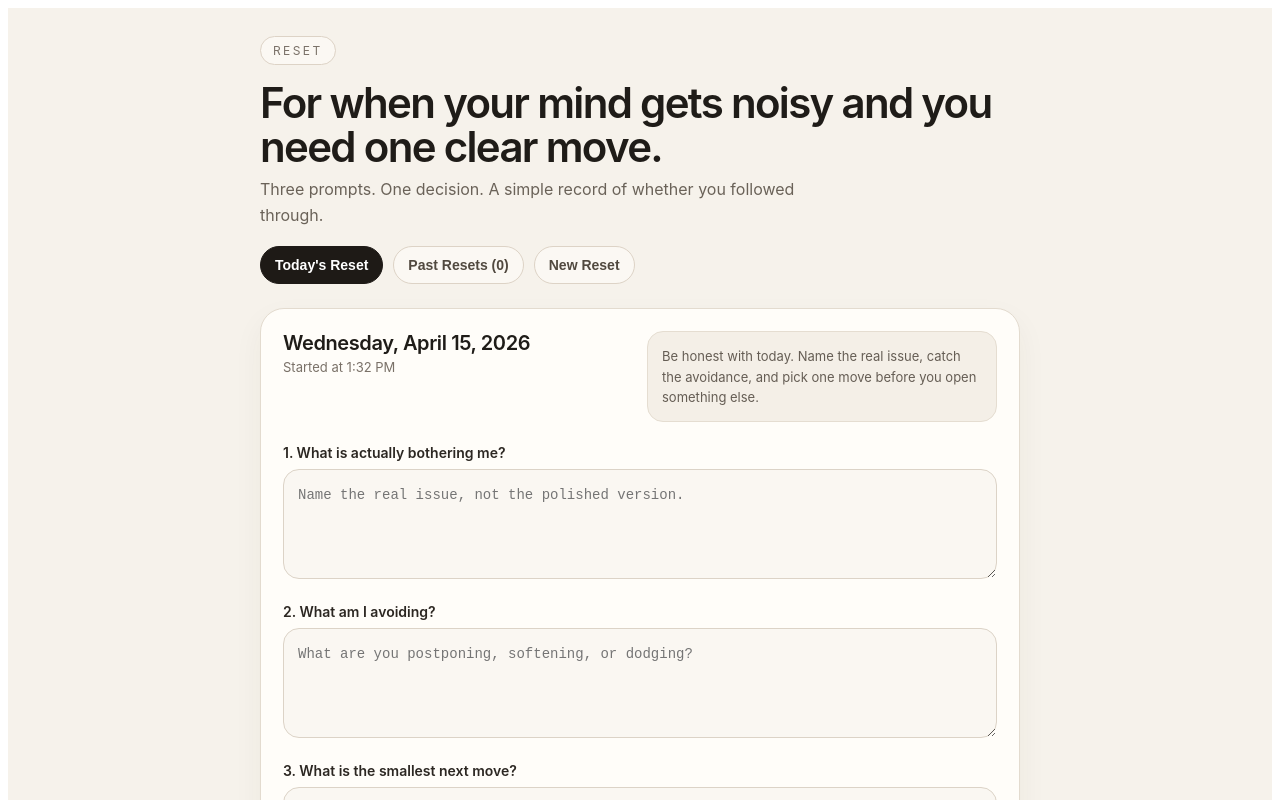
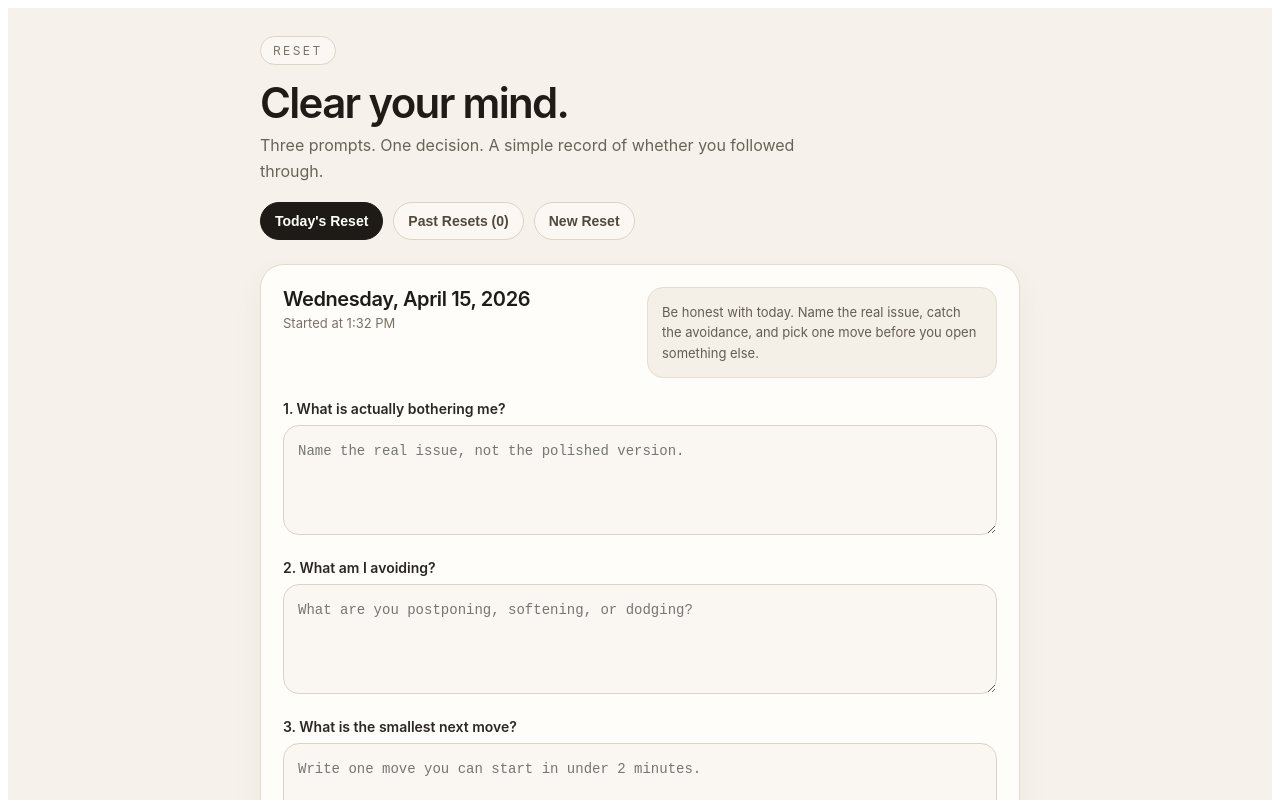
Before and after one commit to omniyahamed-spec/Reset, a React (Create React App) app: page / in a window 1280 px wide. Shown: the top 800 px of the page. Built offline with nearby package versions, Linux system fonts and the light colour scheme.

Commit message:
Update header text for clarity

```diff
--- a/src/App.tsx
+++ b/src/App.tsx
@@ -390,7 +390,7 @@ export default function Reset90App() {
         <div style={styles.header}>
           <div style={styles.badge}>RESET</div>
           <h1 style={styles.h1}>
-            For when your mind gets noisy and you need one clear move.
+            Clear your mind.
           </h1>
           <p style={styles.sub}>
             Three prompts. One decision. A simple record of whether you followed through.
```
